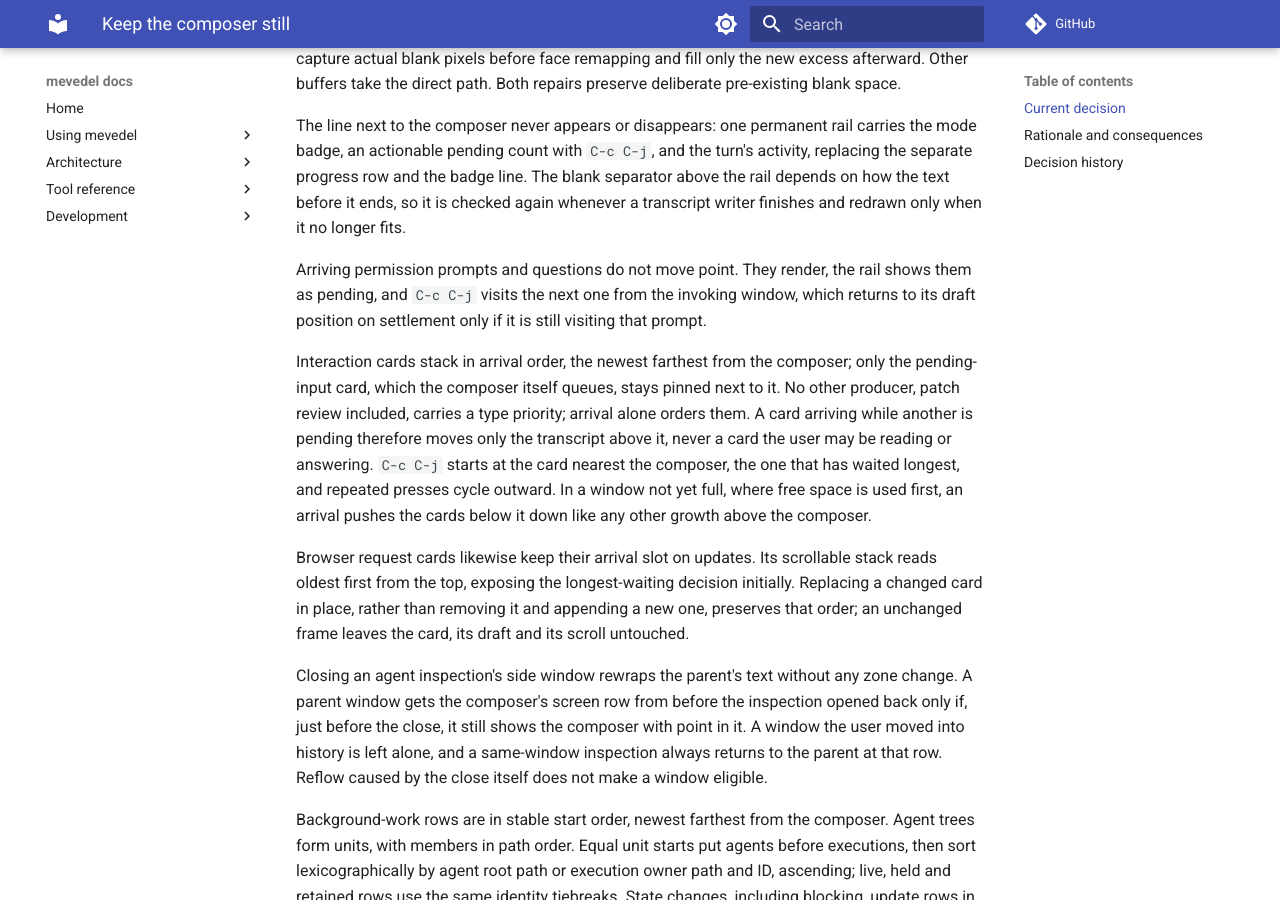
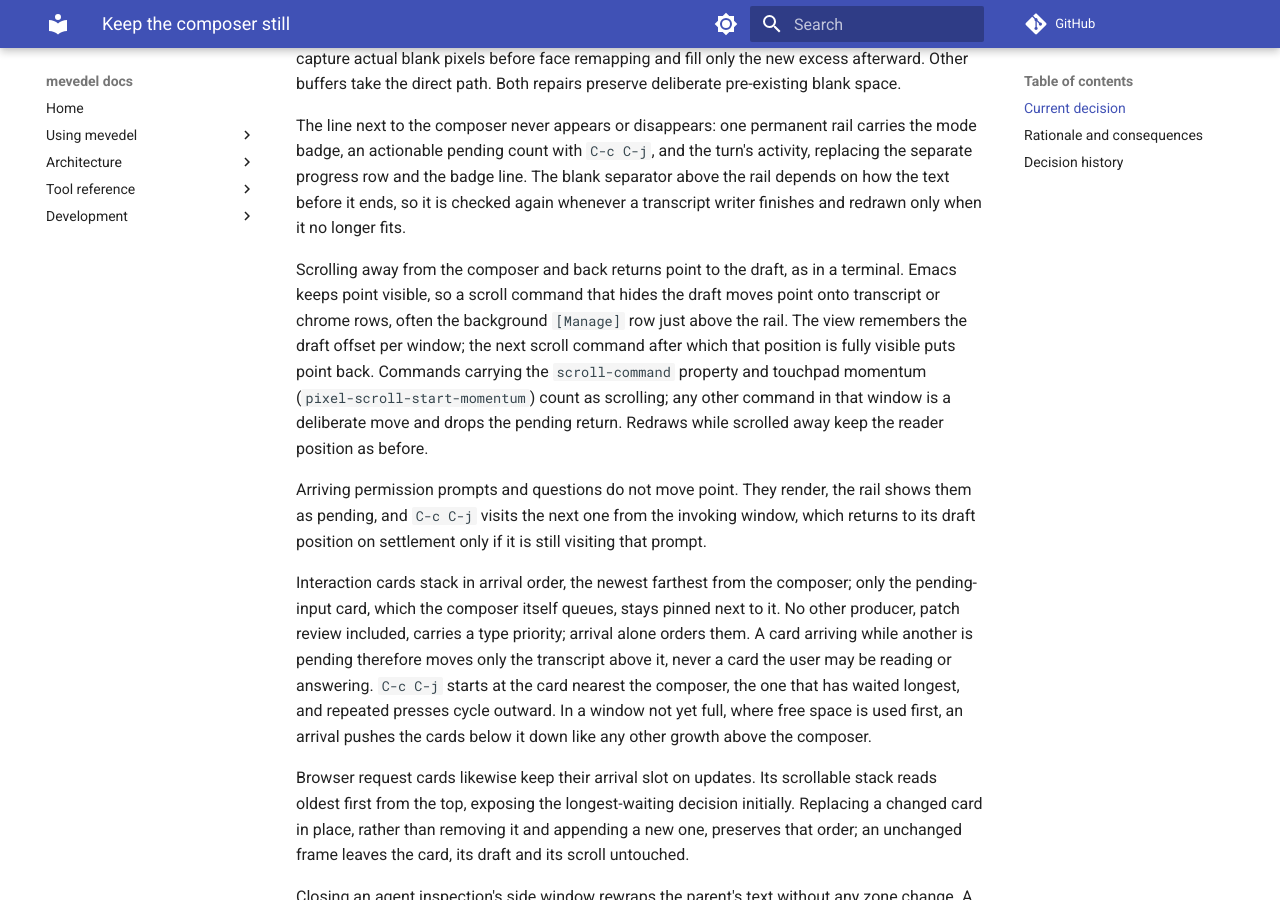
Before and after one commit to FrauH0lle/mevedel, an MkDocs documentation site: the page built from docs/adr/0126-keep-the-composer-still.md, in a window 1280 px wide and 900 px high, scrolled down 2942 px. Built offline with MkDocs 1.6.1 and Material for MkDocs 9.7.7, drawn with Linux system fonts in a browser that asks for light colours; comment, search, counter and statistics services are not loaded; some of the changed text lies outside the part shown.

Commit message:
fix(view): Return point to the draft after scrolling back
Emacs keeps point visible, so wheel-scrolling up from a composer at the
window bottom moved point onto background rows such as [Manage], and
scrolling back left it there; later redraws preserved that chrome
position.  A graphical command-loop reproduction (scroll-preserve-screen-
position, two-line wheel steps) confirmed both.

Remember the draft offset per window when a scroll command displaces
point, and restore it after the first scroll that shows that position
fully.  Scroll commands are those with the scroll-command property plus
touchpad momentum; any other command cancels the return.  Amend ADR 0126.

```diff
--- a/docs/adr/0126-keep-the-composer-still.md
+++ b/docs/adr/0126-keep-the-composer-still.md
@@ -125,6 +125,16 @@ blank separator above the rail depends on how the text before it ends, so it is
 checked again whenever a transcript writer finishes and redrawn only when it no
 longer fits.
 
+Scrolling away from the composer and back returns point to the draft, as in a
+terminal. Emacs keeps point visible, so a scroll command that hides the
+draft moves point onto transcript or chrome rows, often the background
+`[Manage]` row just above the rail. The view remembers the draft offset per
+window; the next scroll command after which that position is fully visible
+puts point back. Commands carrying the `scroll-command` property and touchpad
+momentum (`pixel-scroll-start-momentum`) count as scrolling; any other command
+in that window is a deliberate move and drops the pending return. Redraws while
+scrolled away keep the reader position as before.
+
 Arriving permission prompts and questions do not move point. They render, the
 rail shows them as pending, and `C-c C-j` visits the next one from the invoking
 window, which returns to its draft position on settlement only if it is still
@@ -216,6 +226,16 @@ approval's RET action. An idle delay (as in Codex) only narrows that window, so
 focus is explicit.
 
 ## Decision history
+
+- **Scrolling back returns to the draft (2026-10-31).** With
+  `scroll-preserve-screen-position` and two-line wheel steps, three wheel
+  notches up from a composer at the window bottom moved point onto background
+  rows, and scrolling back left it there while the composer was visible again;
+  later redraws then preserved that chrome position as a reading position. A
+  graphical command-loop reproduction confirmed both. Point now returns to its
+  draft offset on the first scroll that shows it fully. Other commands cancel the
+  return, so a deliberate move is never undone. The hooks cost one property
+  lookup per command.
 
 - **Status rows are visits too (2026-10-31).** Collapsing an expanded
   background row while the composer sat mid-window moved the composer to the
```
Also changed, not shown: 2 other files.
